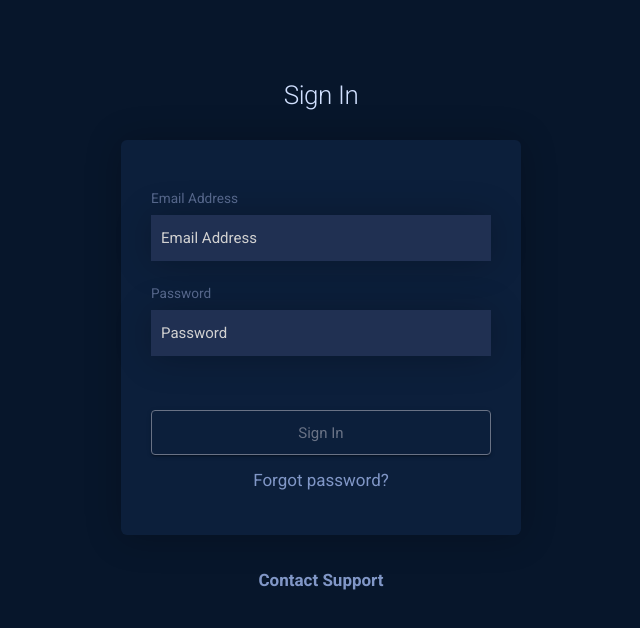
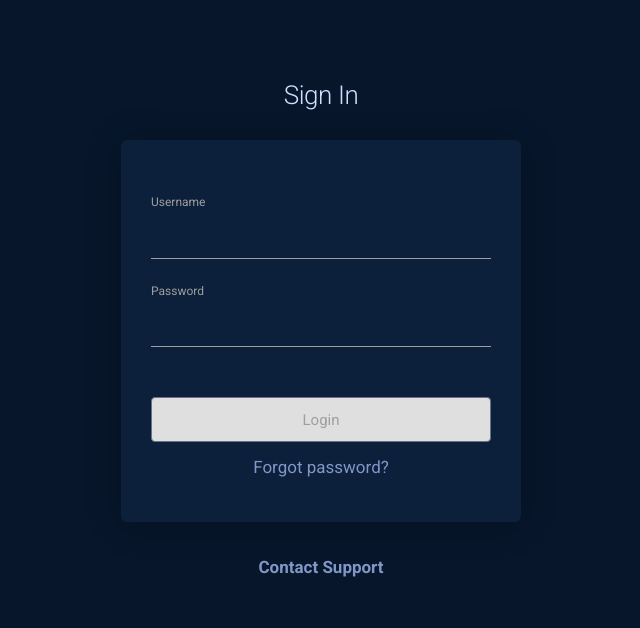
Before and after one commit to Red-Alert-Labs/pub-SIDON, a React (Create React App) app in the folder web-app/: page /login in a window 1280 px wide. Shown: the top 628 px of the page, without its empty margins (319-959 px from the left). Built offline with nearby package versions, Linux system fonts and the light colour scheme.

Commit message:
Login screen and service in dev

```diff
--- a/web-app/src/App.js
+++ b/web-app/src/App.js
@@ -1,10 +1,15 @@
 import React from 'react';
+import { Switch, Route, Redirect } from "react-router-dom";
+
 import './App.css';
 import Login from './views/login';
 
 function App() {
   return (
-    <Login/>
+    <Switch>
+      <Route path="/login" component={Login} />
+      <Redirect from="/" exact to="/not-found" />
+    </Switch>
   );
 }
 
--- /dev/null
+++ b/web-app/src/components/common/Select.jsx
@@ -0,0 +1,20 @@
+import React from "react";
+
+const Select = ({ name, label, options, error, ...rest }) => {
+  return (
+    <div className="form-group">
+      <label htmlFor={name}>{label}</label>
+      <select name={name} id={name} {...rest} className="form-control">
+        <option value="" />
+        {options.map(option => (
+          <option key={option._id} value={option._id}>
+            {option.name}
+          </option>
+        ))}
+      </select>
+      {error && <div className="alert alert-danger">{error}</div>}
+    </div>
+  );
+};
+
+export default Select;
--- /dev/null
+++ b/web-app/src/components/common/form.jsx
@@ -0,0 +1,98 @@
+import React, { Component } from "react";
+import Joi from "joi-browser";
+import Input from "./input";
+import Select from "./Select";
+class Form extends Component {
+  state = {
+    data: {},
+    errors: {}
+  };
+
+  validate = () => {
+    const options = { abortEarly: false };
+    const { error } = Joi.validate(this.state.data, this.schema, options);
+
+    if (!error) return null;
+
+    const errors = {};
+
+    for (let item of error.details) errors[item.path[0]] = item.message;
+    return errors;
+  };
+
+  validateProperty = ({ name, value }) => {
+    const obj = { [name]: value };
+    const schema = { [name]: this.schema[name] };
+    const { error } = Joi.validate(obj, schema);
+
+    return error ? error.details[0].message : null;
+  };
+
+  handleSubmit = e => {
+    e.preventDefault();
+
+    console.log("Submit inner");
+
+    const errors = this.validate();
+    this.setState({ errors: errors || {} });
+
+    if (errors) return;
+
+    this.doSubmit();
+  };
+
+  handleChange = ({ currentTarget: input }) => {
+    console.log("Change");
+    const errors = { ...this.state.errors };
+    const errorMessage = this.validateProperty(input);
+    if (errorMessage) errors[input.name] = errorMessage;
+    else delete errors[input.name];
+
+    const data = { ...this.state.data };
+    console.log(data);
+    data[input.name] = input.value;
+    console.log(data);
+    this.setState({ data, errors });
+  };
+
+  renderButton(label) {
+    return (
+      <button
+        disabled={this.validate()}
+        className="btn waves-effect waves-light"
+      >
+        {label}
+      </button>
+    );
+  }
+
+  renderInput(name, label, type) {
+    const { data, errors } = this.state;
+    return (
+      <Input
+        name={name}
+        type={type}
+        value={data[name]}
+        onChange={this.handleChange}
+        label={label}
+        error={errors[name]}
+      />
+    );
+  }
+
+  renderSelect(name, label, options) {
+    const { data, errors } = this.state;
+    return (
+      <Select
+        name={name}
+        value={data[name]}
+        options={options}
+        onChange={this.handleChange}
+        label={label}
+        error={errors[name]}
+      />
+    );
+  }
+}
+
+export default Form;
--- a/web-app/src/components/common/formButton.jsx
+++ /dev/null
@@ -1,31 +0,0 @@
-import React from "react";
-import PropTypes from "prop-types";
-
-const FormButton = ({ disabled, onClick, text, type }) => (
-  <div className="col s12 padding-0 center-align">
-    <button
-      type={type}
-      className="waves-effect waves-light btn"
-      disabled={disabled}
-      onClick={onClick}
-    >
-      {text}
-    </button>
-  </div>
-);
-
-FormButton.propTypes = {
-  disabled: PropTypes.bool,
-  onClick: PropTypes.func,
-  text: PropTypes.string,
-  type: PropTypes.string
-};
-
-FormButton.defaultProps = {
-  disabled: false,
-  text: "Button",
-  onClick: () => {},
-  type: "button"
-};
-
-export default FormButton;
--- a/web-app/src/components/common/input.jsx
+++ b/web-app/src/components/common/input.jsx
@@ -1,37 +1,18 @@
 import React from "react";
-import PropTypes from "prop-types";
 
-const Input = ({ value, type, placeholder, label, name, onChange, error }) => (
-  <div className="input-field col s12">
-    {error && <span>{error}</span>}
-    <input
-      value={value || ""}
-      placeholder={placeholder}
-      type={type}
-      className="validate"
-      name={name}
-      onChange={onChange}
-    />
-
-    <label className="active" htmlFor="first_name2">
-      {label}
-    </label>
-  </div>
-);
-
-Input.propTypes = {
-  value: PropTypes.string,
-  type: PropTypes.string,
-  placeholder: PropTypes.string,
-  label: PropTypes.string,
-  name: PropTypes.string,
-  onChange: PropTypes.func.isRequired,
-  error: PropTypes.any
-};
-
-Input.defaultProps = {
-  type: "text",
-  error: null
+const Input = ({ name, label, error, ...rest }) => {
+  return (
+    <div className="form-group dark-input">
+      <label htmlFor={name}>{label}</label>
+      <input
+        {...rest}
+        name={name}
+        id={name}
+        className="form-control text-light"
+      />
+      {error && <div className="alert alert-danger">{error}</div>}
+    </div>
+  );
 };
 
 export default Input;
--- /dev/null
+++ b/web-app/src/config.json
@@ -0,0 +1,3 @@
+{
+  "apiUrl" : "http://127.0.0.1:8000/api"
+}
--- a/web-app/src/index.js
+++ b/web-app/src/index.js
@@ -1,12 +1,19 @@
 import React from 'react';
 import ReactDOM from 'react-dom';
+import { BrowserRouter } from "react-router-dom";
+
 import './index.css';
 import App from './App';
 import './styles/materialize.min.css';
 import './styles/style.css';
+import './styles/main.css';
 import * as serviceWorker from './serviceWorker';
 
-ReactDOM.render(<App />, document.getElementById('root'));
+ReactDOM.render(
+  <BrowserRouter>
+    <App />
+  </BrowserRouter>,
+  document.getElementById('root'));
 
 // If you want your app to work offline and load faster, you can change
 // unregister() to register() below. Note this comes with some pitfalls.
--- /dev/null
+++ b/web-app/src/services/authService.js
@@ -0,0 +1,43 @@
+import jwtDecode from 'jwt-decode';
+
+import http from './httpService';
+import { apiUrl } from '../config.json';
+
+const apiEndPoint = apiUrl + '/token/';
+const tokenKey = "token";
+
+http.setJwt(getJwt());
+
+export async function login(username, password) {
+  const { data: jwt } = await http.post(apiEndPoint, { username, password});
+  localStorage.setItem(tokenKey, jwt['access']);
+}
+
+export function loginWithJwt(jwt) {
+  localStorage.setItem(tokenKey, jwt);
+}
+
+export function getCurrentUser() {
+  try {
+    const jwt = localStorage.getItem(tokenKey);
+    return jwtDecode(jwt);
+  } catch (ex) {
+    return null;
+  }
+}
+
+export function getJwt() {
+  return localStorage.getItem(tokenKey);
+}
+
+export function logout() {
+  localStorage.removeItem(tokenKey);
+}
+
+export default {
+  login,
+  logout,
+  getCurrentUser,
+  loginWithJwt,
+  getJwt
+};
--- /dev/null
+++ b/web-app/src/services/httpService.js
@@ -0,0 +1,27 @@
+import axios from "axios";
+import { toast } from "react-toastify";
+
+axios.interceptors.response.use(null, error => {
+  const expectedError =
+    error.response &&
+    error.response.status >= 400 &&
+    error.response.status < 500;
+
+  if (!expectedError) {
+    console.log(error);
+    toast.error("An error occured");
+  }
+  return Promise.reject(error);
+});
+
+function setJwt(jwt) {
+  axios.defaults.headers.common["x-auth-token"] = jwt;
+}
+
+export default {
+  get: axios.get,
+  post: axios.post,
+  put: axios.put,
+  delete: axios.delete,
+  setJwt
+};
--- /dev/null
+++ b/web-app/src/styles/main.css
@@ -0,0 +1,3 @@
+.dark-input {
+  color: #8197c7;
+}
--- a/web-app/src/views/login.jsx
+++ b/web-app/src/views/login.jsx
@@ -1,49 +1,57 @@
-import React, { Component } from "react";
-import Input from "../components/common/input";
-import FormButton from "../components/common/formButton";
+import React from "react";
+import Joi from "joi-browser";
+import { Redirect } from "react-router-dom";
+import { toast } from "react-toastify";
 
-class Login extends Component {
+import Form from "../components/common/form";
+import authService from "../services/authService";
+
+class Login extends Form {
   state = {
-    formValues: {},
-    loading: false,
-    error: {}
+    data: { username: "", password: "" },
+    errors: {}
+  };
+
+  schema = {
+    username: Joi.string()
+      .required()
+      .label("Username"),
+    password: Joi.string()
+      .required()
+      .label("Password")
+  };
+
+  doSubmit = async () => {
+    try {
+      const { data } = this.state;
+      await authService.login(data.username, data.password);
+      const { state } = this.props.location;
+      window.location = state ? state.from.pathname : "/";
+    } catch (ex) {
+      if (ex.response && ex.response.status === 400) {
+        toast.error("Incorrect Login/password");
+      }
+    }
   };
 
   render() {
-    const { formValues, loading, error } = this.state;
+    if (authService.getCurrentUser()) return <Redirect to="/" />;
 
     return (
       <div className="signUp_Form">
         <h4 className="center-align">Sign In</h4>
         <div className="row">
-          <form>
+          <form onSubmit={this.handleSubmit}>
             <div className="row">
-              <Input
-                value={formValues.email}
-                placeholder="Email Address"
-                label="Email Address"
-                name="email"
-                onChange={this.handleChange}
-                error={error.email}
-              />
-              <Input
-                value={formValues.password}
-                placeholder="Password"
-                label="Password"
-                name="password"
-                onChange={this.handleChange}
-                type="password"
-                error={error.password}
-              />
-              <FormButton
-                type="submit"
-                text="Sign In"
-                onClick={this.loginUser}
-                disabled={loading}
-              />
+              {this.renderInput("username", "Username")}
+              {this.renderInput("password", "Password", "password")}
+              <div className="col s12 padding-0 center-align">
+                {this.renderButton("Login")}
+              </div>
+
               <div className="col s12  center-align">
                 <p className="center-align ">
-                  <a href="#" className="ForgotPassword">
+                  <a href="/forgot" className="ForgotPassword">
                     {" "}
                     Forgot password?{" "}
                   </a>
@@ -53,7 +61,7 @@ class Login extends Component {
           </form>
           <div className="supportContact center-align">
             <p>
-              <a href="#"> Contact Support </a>
+              <a href="/support"> Contact Support </a>
             </p>
           </div>
         </div>
```
Also changed, not shown: web-app/package.json (+7 -1 lines), 2 other files (tests, documents, lock files or other folders).
